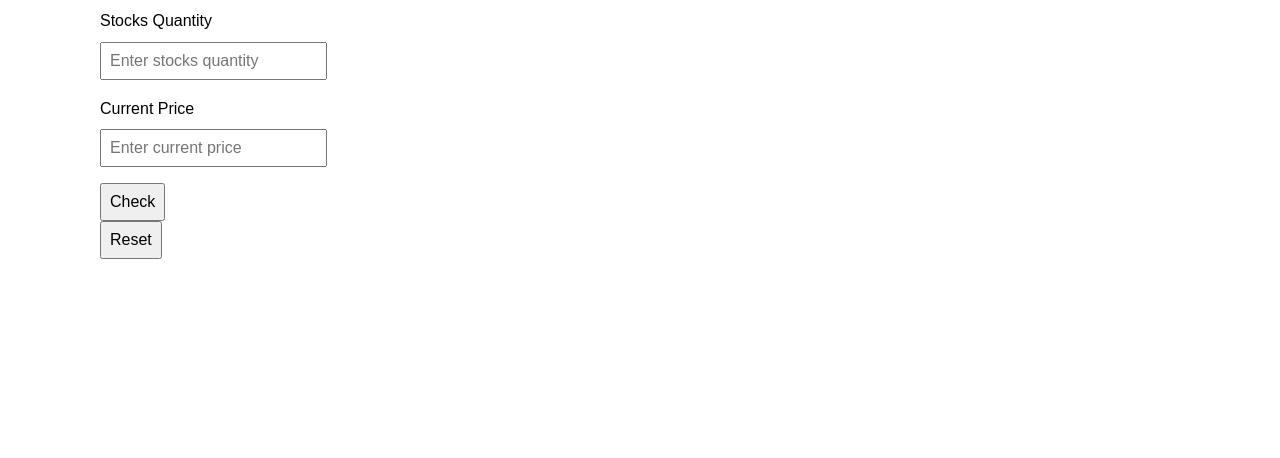
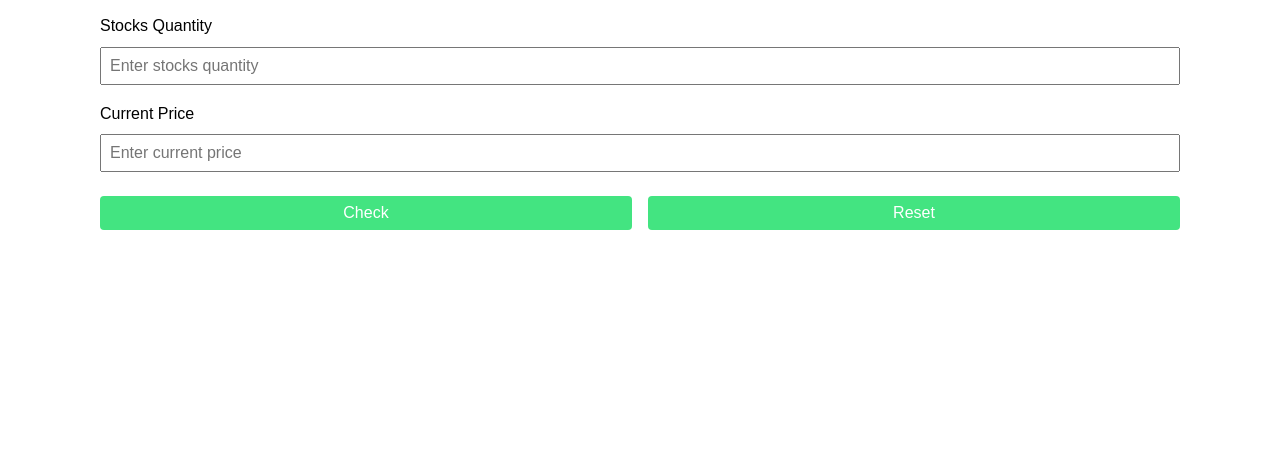
Before and after one commit to DineshRout779/levelZero-stocks-earning, a plain HTML site: page index.html in a window 1280 px wide. Shown: the part 342-800 px from the top of the page. Drawn offline with Linux system fonts and the light colour scheme.

Commit message:
style - improved styles

```diff
--- a/styles.css
+++ b/styles.css
@@ -2,7 +2,7 @@
   margin: 0;
   padding: 0;
   box-sizing: border-box;
-  font-family: sans-serif;
+  font-family: 'DM Sans', sans-serif;
 }
 
 body {
@@ -11,6 +11,13 @@ body {
   display: flex;
   justify-content: center;
   align-items: center;
+  flex-direction: column;
+}
+
+header {
+  width: 100%;
+  padding: 1em 0;
+  text-align: center;
 }
 
 h1 {
@@ -24,6 +31,12 @@ h1 {
   margin: 1em auto;
 }
 
+.form {
+  width: 100%;
+  max-width: 360px;
+  margin: 0 auto;
+}
+
 .form-group {
   margin-top: 1em;
 }
@@ -35,6 +48,35 @@ label {
 
 .form-control {
   display: block;
+  width: 100%;
   padding: 0.5em;
   font-size: 1em;
 }
+
+.error {
+  color: red;
+}
+
+.btn-group {
+  margin: 1.5em 0;
+  display: flex;
+  justify-content: space-between;
+  align-items: center;
+}
+
+.btn {
+  background-color: rgb(67, 228, 129);
+  color: #fff;
+  border: none;
+  outline: none;
+  border-radius: 4px;
+  cursor: pointer;
+}
+
+.btn-reset {
+  background-color: rgb(246, 97, 97);
+}
+
+.btn + .btn {
+  margin-left: 1em;
+}
```
